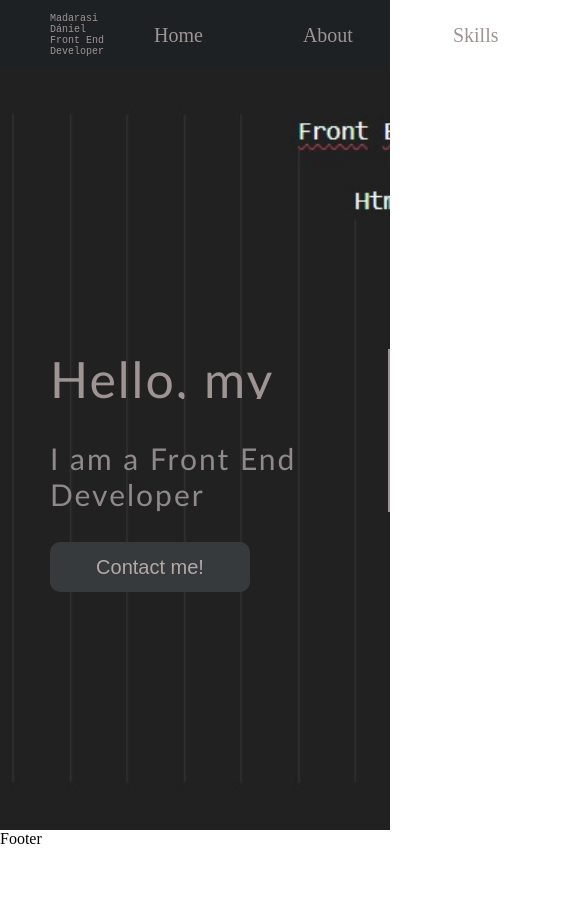
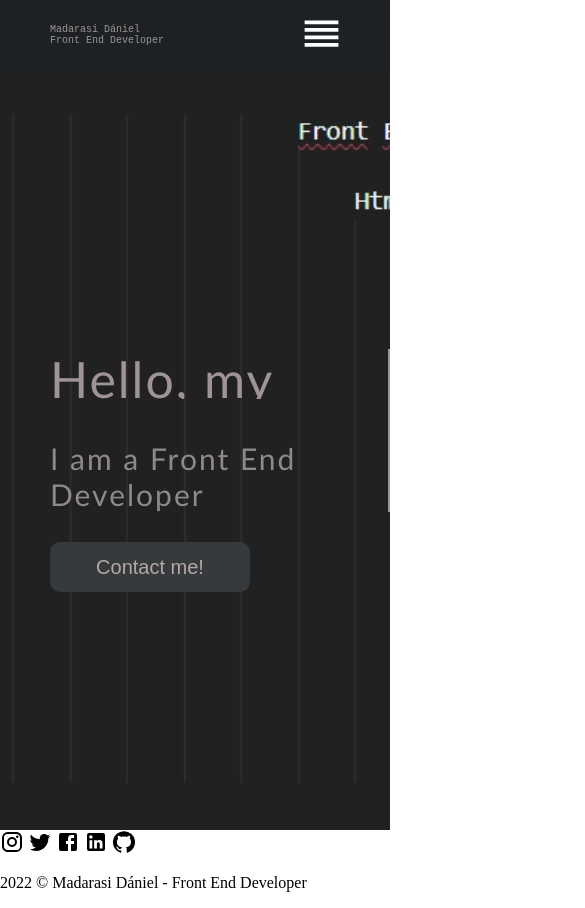
Before and after one commit to MadarasiD/React-Portfolio, a React (Create React App) app: page / in a window 390 px wide. Shown: the top 908 px of the page, 585 px wide, since content can reach past the window. Before the commit the page ends 848 px from the top, so only its background shows below. Built offline with nearby package versions, Linux system fonts and the light colour scheme.

Commit message:
hamarosan elkészül a Home

```diff
--- a/public/index.html
+++ b/public/index.html
@@ -24,7 +24,7 @@
       work correctly both with client-side routing and a non-root public URL.
       Learn how to configure a non-root public URL by running `npm run build`.
     -->
-    <title>React App</title>
+    <title>Madarasi Dániel - Front End Developer</title>
   </head>
   <body>
     <noscript>You need to enable JavaScript to run this app.</noscript>
--- a/src/components/Footer.js
+++ b/src/components/Footer.js
@@ -1,8 +1,19 @@
+import { Facebook, GitHub, Instagram, LinkedIn, Twitter } from '@mui/icons-material'
 import React from 'react'
 
 const Footer = () => {
   return (
-    <div>Footer</div>
+    <div className="footer">
+
+        <div className="socialMedia">
+
+          <Instagram /> <Twitter /> <Facebook /> <LinkedIn /> <GitHub />
+
+        </div>
+
+        <p>2022 &copy; Madarasi Dániel - Front End Developer</p>
+
+    </div>
   )
 }
 
--- a/src/components/Navbar.js
+++ b/src/components/Navbar.js
@@ -2,6 +2,7 @@ import React from 'react'
 import {Link} from 'react-router-dom';
 import ReorderIcon from '@mui/icons-material/Reorder';
 import  "../styles/Navbar.css"
+import { Facebook, GitHub, Instagram, LinkedIn, Twitter } from '@mui/icons-material';
 
 
 const Navbar = () => {
@@ -11,6 +12,7 @@ const Navbar = () => {
       <div className="navbar-left">
         <p>Madarasi Dániel <br />Front End Developer</p>
       </div>
+
 
       <div className="navbar-right">
           <Link to="/">Home</Link>
--- a/src/styles/Navbar.css
+++ b/src/styles/Navbar.css
@@ -34,6 +34,8 @@
     margin-right: 40px;
 }
 
+
+
 .navbar a {
     position: relative;
     color: rgb(158, 148, 148);
@@ -66,4 +68,23 @@
     border: none;
     color: #fff;
     cursor: pointer;
+    display: none;
 }
+
+.navbar-right svg{
+
+    font-size: 45px;
+}
+
+@media(max-width: 768px){
+
+    .navbar-right a{
+
+        display: none;
+    }
+
+    .navbar-right button {
+
+        display: inline-block;
+    }
+}
```
